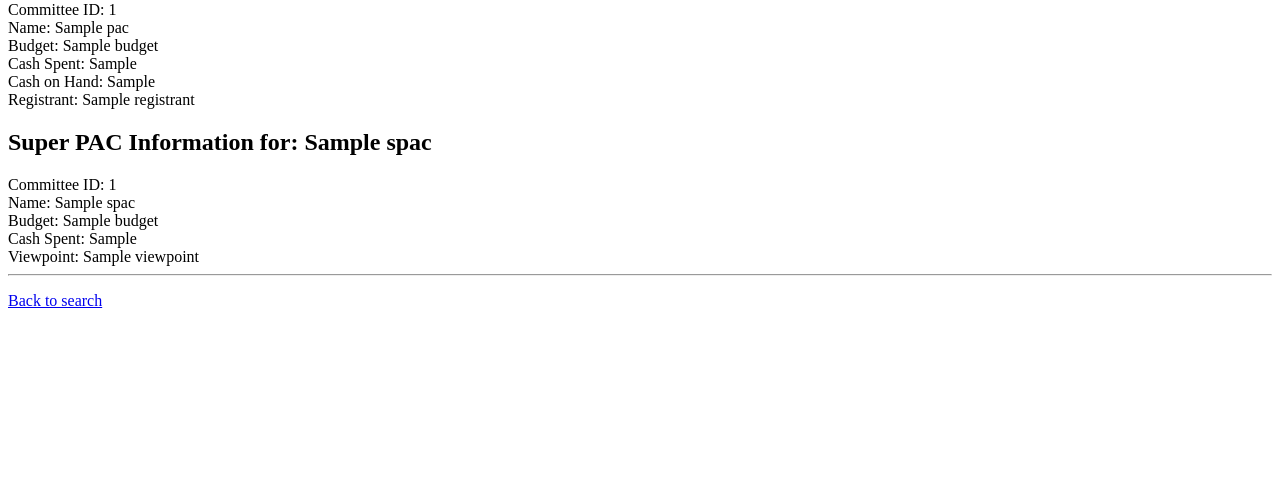
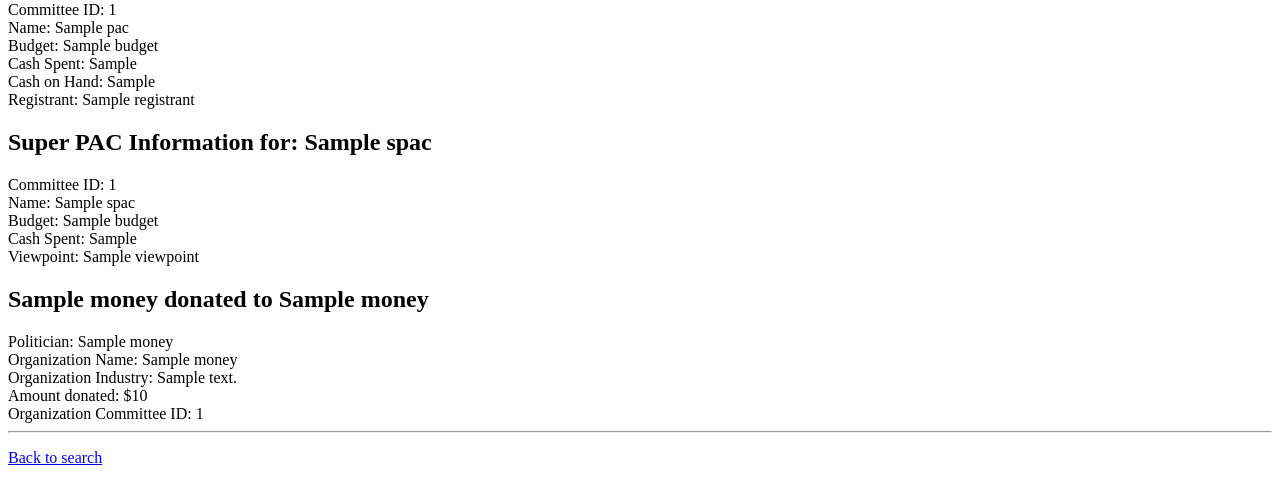
Before and after one commit to dariajung/cs4111-g13, a Flask app: template webserver/templates/search_results.html in a window 1280 px wide. Shown: the part 639-1122 px from the top of the page. Before the commit the page ends 947 px from the top, so only its background shows below. Run offline with Flask 2, Linux system fonts and the light colour scheme; the template is opened without the code that fills it: most values are stand-ins (such as "Sample title", 1, 10 or a date in 2020); parts of the project's set-up code (start-up, migrations or seed data) failed here and were passed over.

Commit message:
allow users to see which organizations donated to a politicians leadership pac

```diff
--- a/sql/interesting_queries.sql
+++ b/sql/interesting_queries.sql
@@ -36,3 +36,10 @@ SELECT pn.name, pc.name, pc.budget
 FROM pacs pc, politicians pn
 WHERE pc.budget > 1000000 AND pn.party_affiliation = 'Republican'
 GROUP BY pn.name
+
+
+SELECT new_t.politician_name, i.committee_id, i.industry_summary, p.name
+  FROM (SELECT *
+  FROM pac_supports INNER JOIN pac_donate ON pac_supports.committee_id = pac_donate.to_committee_id
+  WHERE pac_supports.politician_name = 'Mitch McConnell') as new_t, interested_in i, pacs p
+  WHERE i.committee_id = new_t.from_committee_id AND p.committee_id = i.committee_id
--- a/webserver/server.py
+++ b/webserver/server.py
@@ -259,33 +259,29 @@ def search_spac():
 
   return render_template("search_results.html", spac_data = results)
 
-#.route() tells flask what URL should trigger function
-#route is given name '/search/pac' which creates URL & displays in browser
+@app.route('/search_money', methods=['GET'])
+def search_money():
 
-# @app.route('/search/pac', methods=['POST', 'GET'])
-# def search_pac():
+  query = request.args.get('query')
 
-#   query = request.form['query']
+  # s = text('''SELECT new_t.politician_name, new_t.amount, i.committee_id, i.industry_summary, p.name
+  # FROM (SELECT *
+  # FROM pac_supports INNER JOIN pac_donate ON pac_supports.committee_id = pac_donate.to_committee_id
+  # WHERE pac_supports.politician_name = %s) as new_t, interested_in i, pacs p
+  # WHERE i.committee_id = new_t.from_committee_id AND p.committee_id = i.committee_id''', query)
 
-#   print 'search/pac'
-#   print query
-#   cursor = g.conn.execute("SELECT p.committee_id, p.name, p.budget FROM pacs p WHERE p.name = %s", query)
-#   results[]
-#   for result in cursor:
-#     results.append(result[0])
-#     results.append(result[1])
-#     results.append(result[2])
-#   cursor.close()
-#   context = dict(data = results)
-#   return render_template("search.html")
+  cursor = g.conn.execute('''SELECT new_t.politician_name, new_t.amount, i.committee_id, i.industry_summary, p.name
+  FROM (SELECT *
+  FROM pac_supports INNER JOIN pac_donate ON pac_supports.committee_id = pac_donate.to_committee_id
+  WHERE pac_supports.politician_name = %s) as new_t, interested_in i, pacs p
+  WHERE i.committee_id = new_t.from_committee_id AND p.committee_id = i.committee_id''', query)
 
-# @app.route('/search/superpac', methods=['POST', 'GET'])
-# def search_spac():
-#   return render_template("search.html")
+  results = []
+  for result in cursor:
+    results.append(result)
+  cursor.close()
 
-# @app.route('/search/money', methods=['POST', 'GET'])
-# def search_money():
-#   return render_template("search.html")
+  return render_template('search_results.html', money_data = results)
 
 
 # --------------------------------------------
--- a/webserver/templates/search.html
+++ b/webserver/templates/search.html
@@ -17,5 +17,5 @@
 </form>
 
 <form method="GET" action="/search_money">
-	<p>Return organizations by amount of money donated: <input type="text" name="query"> <input type="submit" value="Search"></p>
+	<p>Return organizations which donated to specified politician: <input type="text" name="query"> <input type="submit" value="Search"></p>
 </form>
--- a/webserver/templates/search_results.html
+++ b/webserver/templates/search_results.html
@@ -70,13 +70,27 @@
 <div>
 	{% if spac_data is defined %}
 		{% for n in spac_data %}
-		<h2>Super PAC Information for: {{ n.name}}</h2>
+		<h2>Super PAC Information for: {{ n.name }}</h2>
 	  		<div>Committee ID: {{ n.committee_id }}</div>
 	  		<div>Name: {{ n.name }}</div>
 	  		<div>Budget: {{ n.budget }}</div>
 	  		<div>Cash Spent: {{ n.cash_spent }}</div>
 	  		<div>Viewpoint: {{ n.viewpoint }}</div>
 	  	{% endfor %}
+	{% endif %}
+</div>
+
+<!-- money data -->
+<div>
+	{% if money_data is defined %}
+		{% for n in money_data %}
+			<h2>{{n.name}} donated to {{ n.politician_name }}</h2>
+			<div>Politician: {{ n.politician_name }}</div>
+			<div>Organization Name: {{ n.name }}</div>
+			<div>Organization Industry: {{ n.industry_summary }}</div>
+			<div>Amount donated: ${{ n.amount }}</div>
+			<div>Organization Committee ID: {{ n.committee_id }}</div>
+		{% endfor %}
 	{% endif %}
 </div>
 
```
